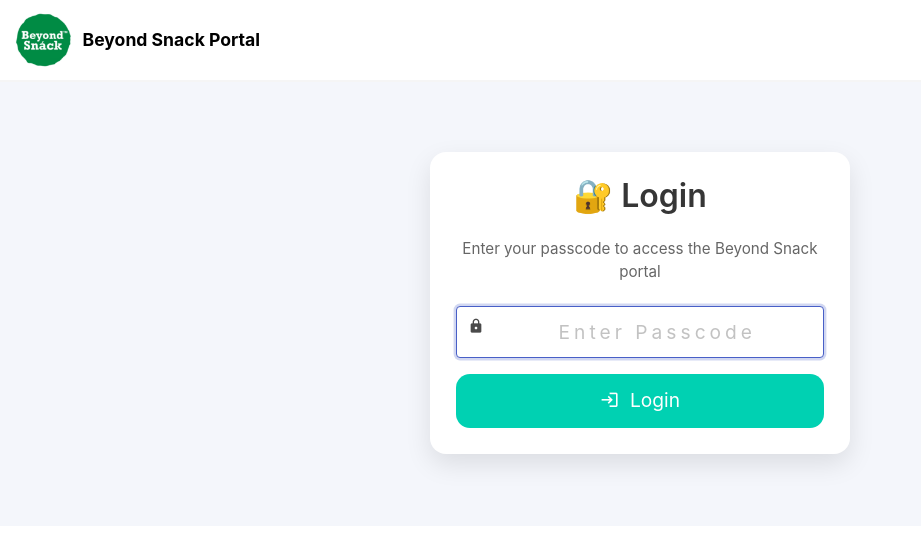
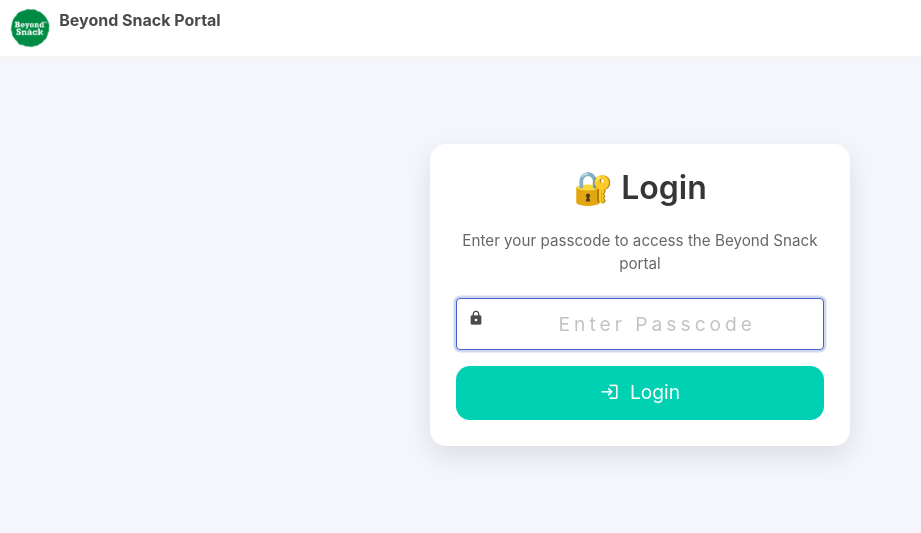
Before and after one commit to KingKai31/beyond_snack_portal, a Flask app: page / in a window 1280 px wide. Shown: the top 533 px of the page, without its empty margins (0-921 px from the left). Run offline with Flask 3, Linux system fonts and the light colour scheme; some libraries are stand-ins or nearby versions.

Commit message:
Refactor base.html for cleaner structure
Removed unnecessary styles and simplified HTML structure.

```diff
--- a/templates/base.html
+++ b/templates/base.html
@@ -1,113 +1,36 @@
 <!doctype html>
-<html lang="en">
+<html>
 <head>
 <meta charset="utf-8">
-  <title>Beyond Snack — Production Portal</title>
+<meta name="viewport" content="width=device-width, initial-scale=1">
+<title>Beyond Snack Portal</title>
 
-  <!-- MOBILE FIRST -->
-  <meta name="viewport" content="width=device-width, initial-scale=1, maximum-scale=1">
-
-  <!-- BULMA CSS -->
-  <link href="https://cdn.jsdelivr.net/npm/bulma@0.9.4/css/bulma.min.css" rel="stylesheet">
-
-  <!-- ICONS -->
-  <link href="https://cdn.jsdelivr.net/npm/@mdi/font@7.3.67/css/materialdesignicons.min.css" rel="stylesheet">
-
-  <!-- CHARTS -->
+<link rel="stylesheet" href="https://cdn.jsdelivr.net/npm/bulma@0.9.4/css/bulma.min.css">
+<link rel="stylesheet" href="https://cdn.jsdelivr.net/npm/@mdi/font/css/materialdesignicons.min.css">
 <script src="https://cdn.jsdelivr.net/npm/chart.js"></script>
 
 <style>
-    body {
-      background: #f4f6fb;
-      font-size: 1.1rem;
-    }
-
-    .container {
-      max-width: 100%;
-      padding: 16px;
-    }
-
-    .navbar {
-      padding: 12px;
-    }
-
-    .logo {
-      height: 56px;
-      max-width: 100%;
-    }
-
-    .box, .card {
-      border-radius: 14px;
-      box-shadow: 0 8px 20px rgba(0,0,0,0.06);
-    }
-
-    input, select, textarea {
-      font-size: 1.15rem;
-      height: 48px;
-    }
-
-    textarea {
-      height: auto;
-    }
-
-    .button {
-      font-size: 1.15rem;
-      padding: 14px 16px;
-      border-radius: 12px;
-    }
-
-    .section {
-      padding: 1rem;
-    }
-
-    /* Back button */
-    .back-btn {
-      margin-bottom: 12px;
-    }
+body{background:#f4f6fb}
+.card-box{max-width:520px;margin:auto}
 </style>
 </head>
 
 <body>
 
-<nav class="navbar has-shadow is-white">
-  <div class="navbar-brand" style="display:flex;align-items:center;gap:12px;">
-
-    <!-- BACK BUTTON (only if not on index) -->
-    {% if request.path != '/index' and request.path != '/' %}
-      <button class="button is-light back-btn"
-              onclick="window.history.back()">
-        <span class="icon">
-          <i class="mdi mdi-arrow-left"></i>
-        </span>
-      </button>
-    {% endif %}
-
-    <!-- LOGO + TITLE -->
-    <a href="/index" style="display:flex;align-items:center;text-decoration:none;">
-      <img src="{{ url_for('static', filename='logo.png') }}"
-           class="logo"
-           alt="Beyond Snack Logo"
-           onerror="this.style.display='none'">
-      <strong style="margin-left:10px;color:#000;">
-        Beyond Snack Portal
-      </strong>
-    </a>
+<nav class="navbar has-shadow">
+  <div class="navbar-brand p-2">
+    <img src="/static/logo.png" style="height:40px">
+    <b class="ml-2">Beyond Snack Portal</b>
   </div>
 </nav>
 
 <section class="section">
 <div class="container">
-
-    {% with messages = get_flashed_messages(with_categories=true) %}
-      {% if messages %}
-        {% for cat, msg in messages %}
-          <div class="notification is-{{ 'success' if cat=='success' else 'danger' }}">
-            {{ msg }}
-          </div>
+{% with m=get_flashed_messages(with_categories=true) %}
+{% for c,msg in m %}
+<div class="notification is-{{ 'success' if c=='success' else 'danger' }}">{{msg}}</div>
 {% endfor %}
-      {% endif %}
 {% endwith %}
-
 {% block content %}{% endblock %}
 </div>
 </section>
```
Lines whose indentation alone changed are shown as unchanged.
